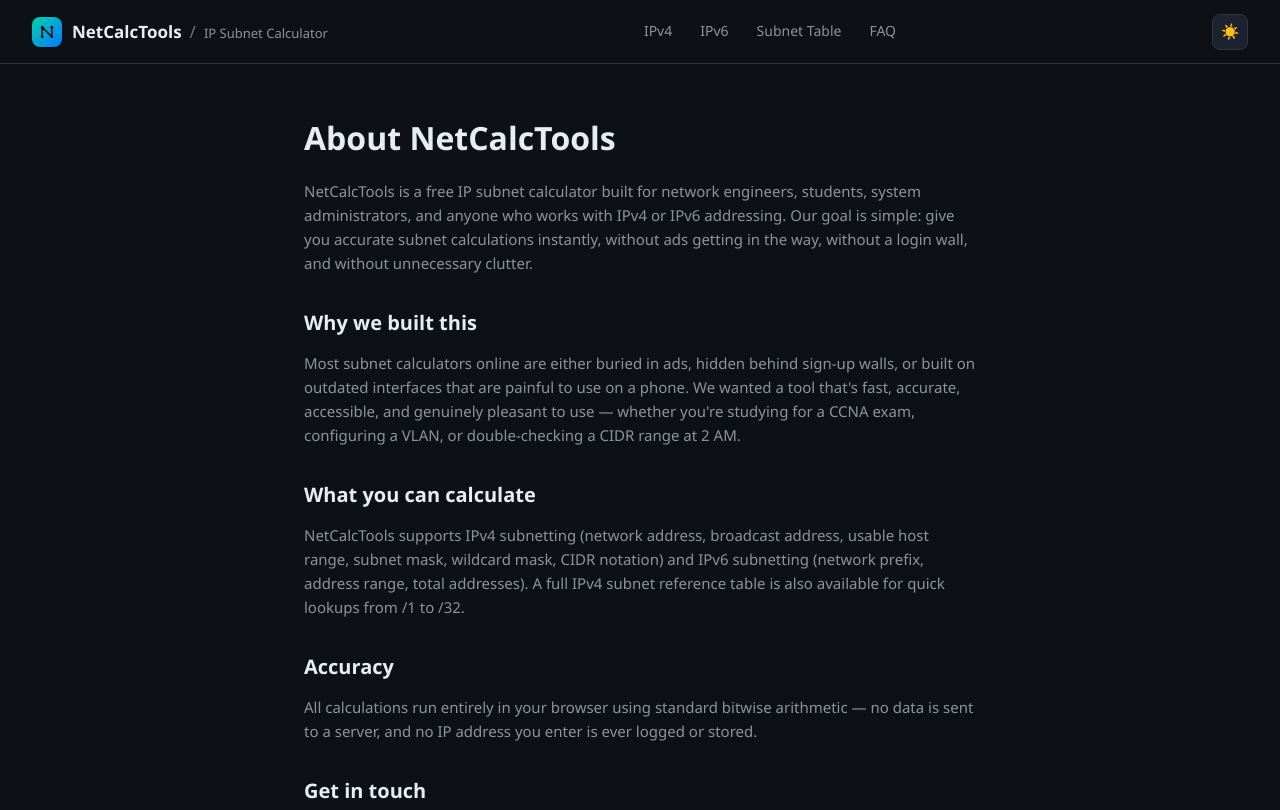
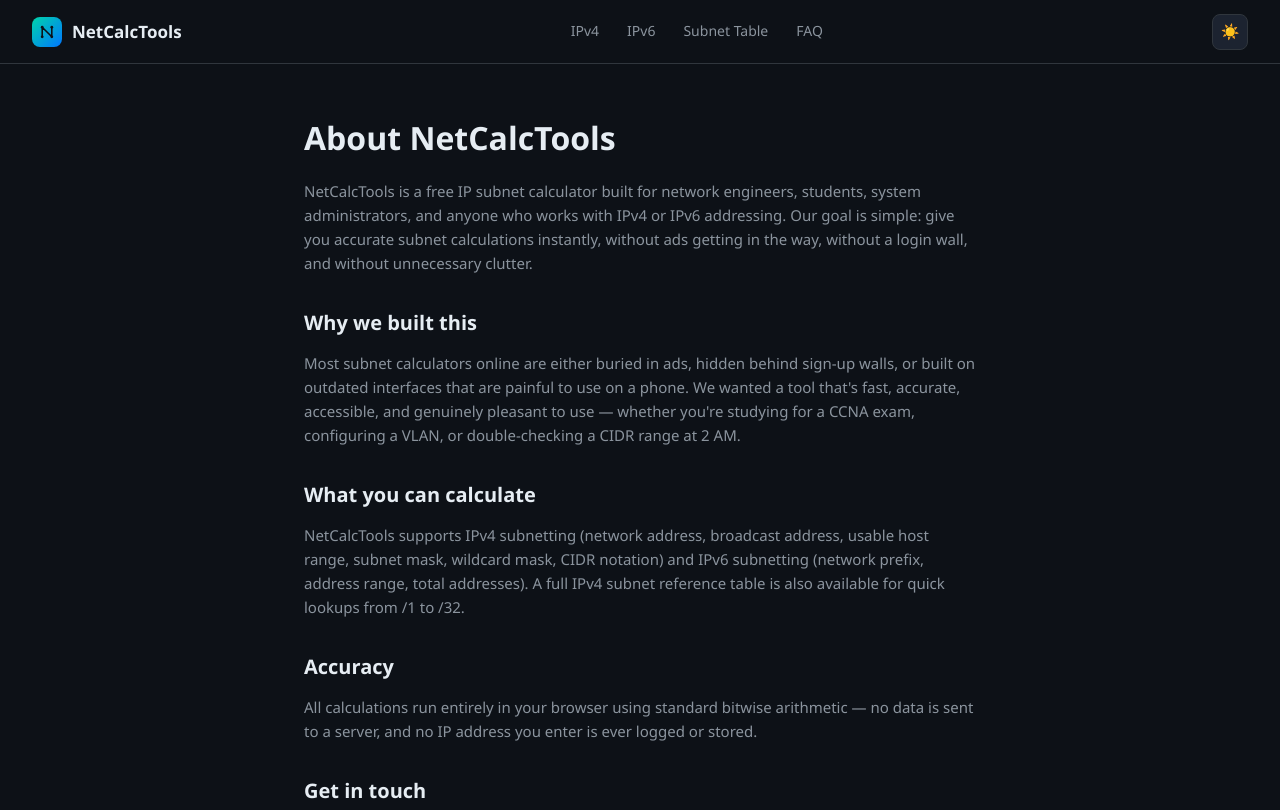
Before and after one commit to vishalthedevopschamp/netcalctools_Firest_project, a plain HTML site: page about.html in a window 1280 px wide. Shown: the top 810 px of the page. Drawn offline with Linux system fonts and the light colour scheme.

```diff
--- a/about.html
+++ b/about.html
@@ -90,7 +90,7 @@
         <circle cx="23" cy="23" r="2.3" fill="#0d1117"/>
       </svg>
     </div>
-    <span class="logo-text">NetCalcTools<span class="logo-sep" aria-hidden="true">/</span><span class="logo-product">IP Subnet Calculator</span></span>
+    <span class="logo-text">NetCalcTools</span>
   </a>
   <nav aria-label="Primary">
     <a href="/#ipv4">IPv4</a>
```
Also changed, not shown: index.html (+1 -1 lines), privacy.html (+1 -1 lines).
